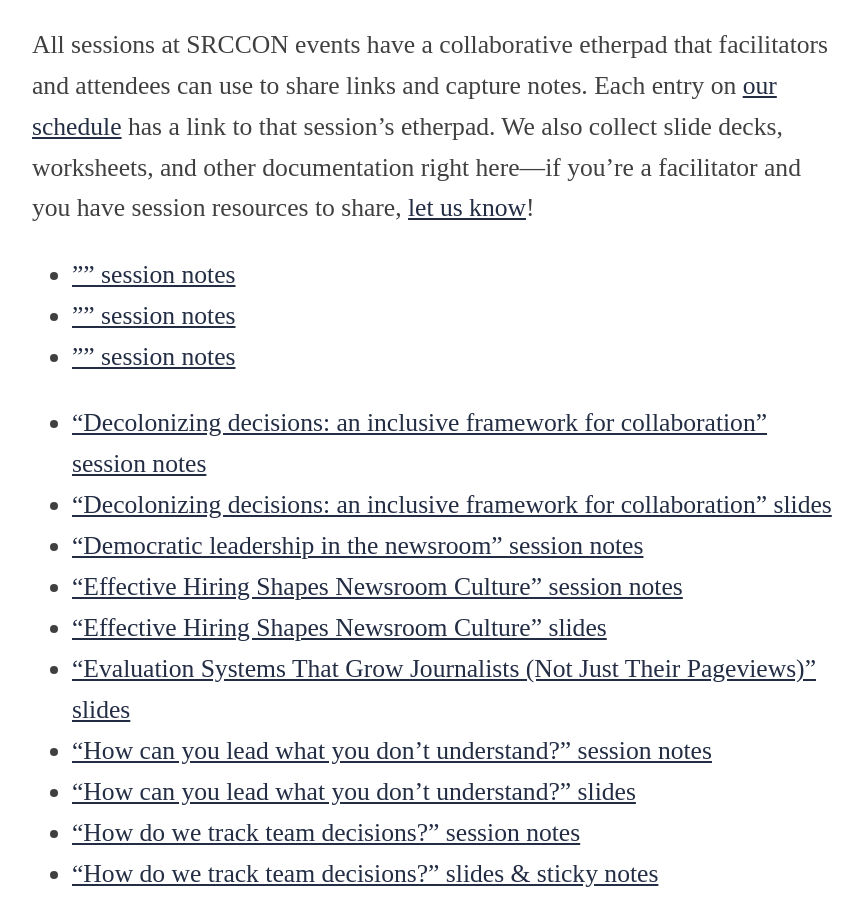
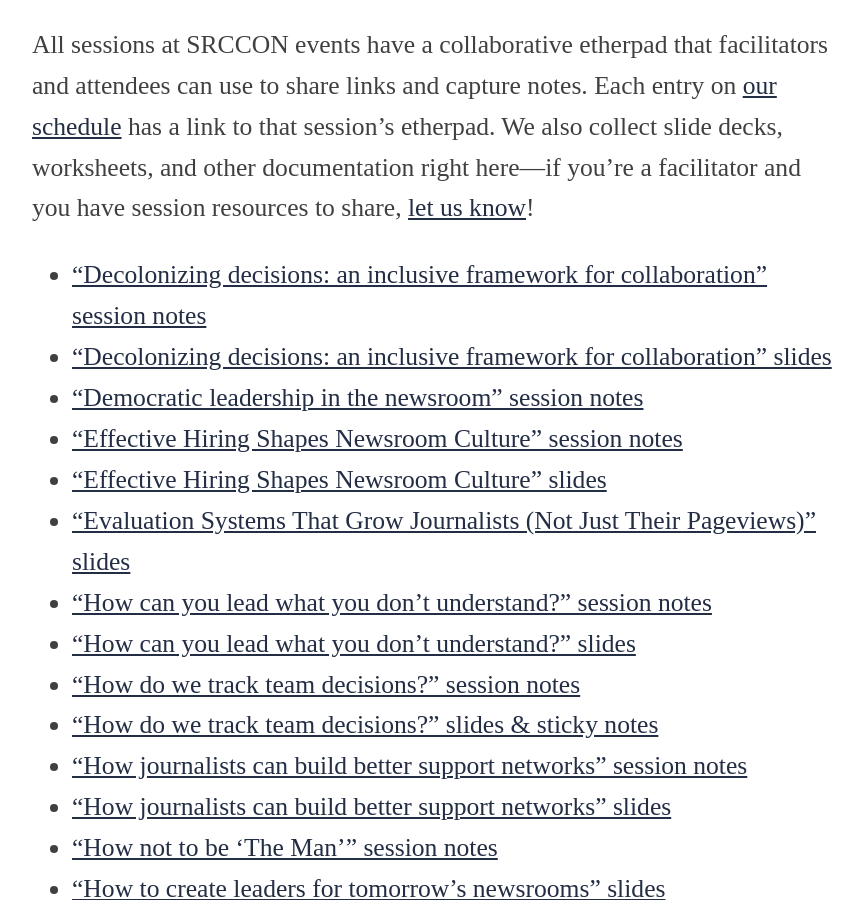
Before and after one commit to OpenNews/srccon-lead, a Jekyll site: the page built from documentation.md, in a window 1280 px wide and 900 px high, scrolled down 2309 px. Shown: the whole window, without its empty margins (208-1071 px from the left). Built offline with Jekyll 4.4.1, drawn with Linux system fonts in a browser that asks for light colours.

Commit message:
remove empty links on docs page

```diff
--- a/documentation.md
+++ b/documentation.md
@@ -37,11 +37,6 @@
 ## Session Notes & Resources
 
 All sessions at SRCCON events have a collaborative etherpad that facilitators and attendees can use to share links and capture notes. Each entry on [our schedule](https://lead.srccon.org/schedule) has a link to that session's etherpad. We also collect slide decks, worksheets, and other documentation right here—if you're a facilitator and you have session resources to share, [let us know](mailto:srccon@opennews.org)!
-
-
-* ["" session notes]()
-* ["" session notes]()
-* ["" session notes]()
 
 * ["Decolonizing decisions: an inclusive framework for collaboration" session notes](https://etherpad.opennews.org/p/SRCCONLEAD2019-inclusive-framework-collaboration)
 * ["Decolonizing decisions: an inclusive framework for collaboration" slides](https://docs.google.com/presentation/d/1xw3tU0-kNlORQeLl05952nVkVYzhGyCLpQu4mGqU-Q4/edit)
```
